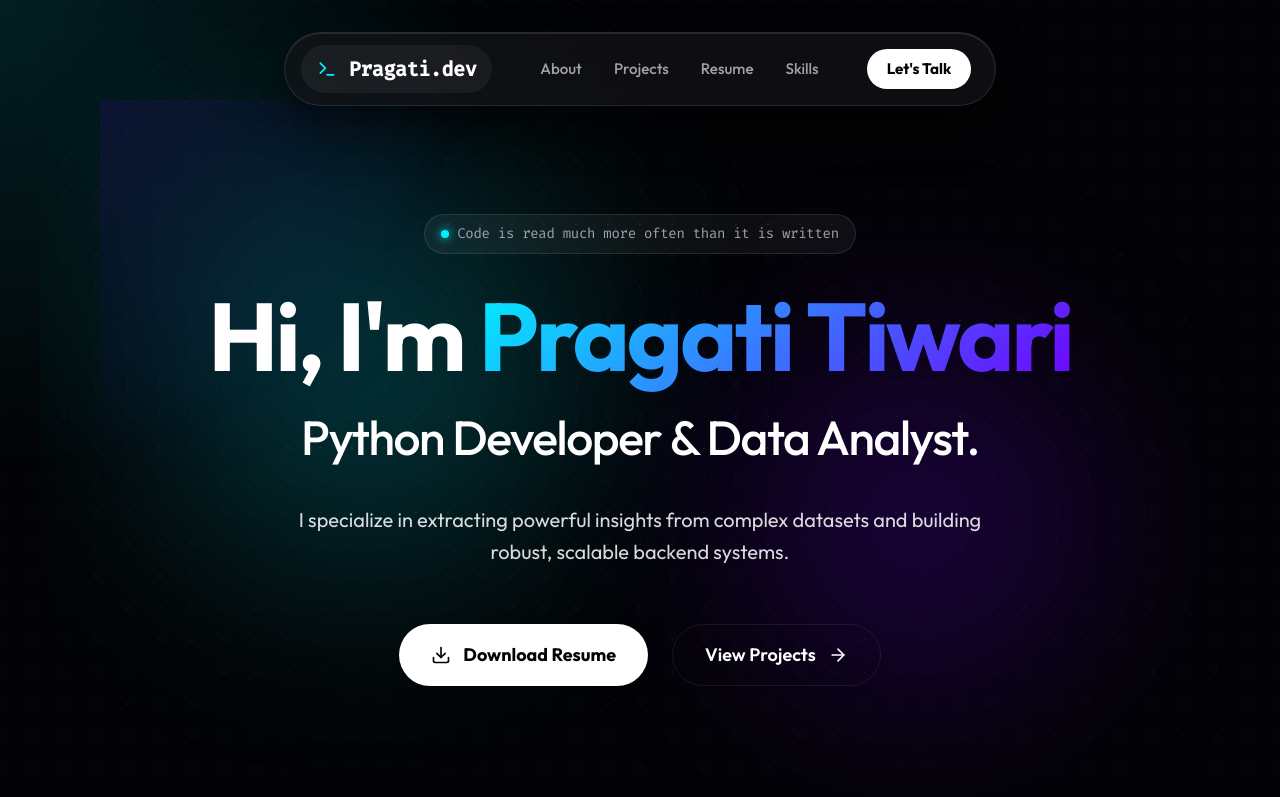
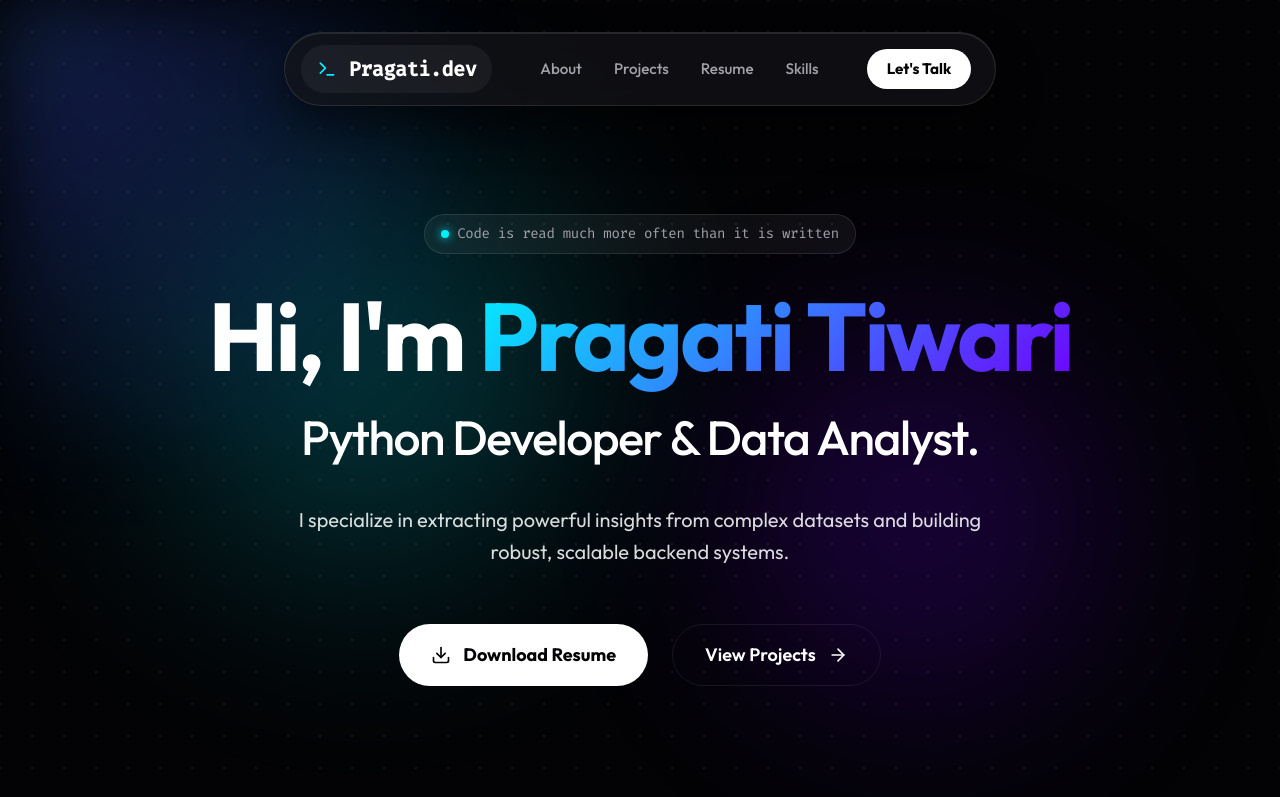
Before and after one commit to ashishkapadia28/pragati, a React (Vite) app: page / in a window 1280 px wide. Shown: the top 797 px of the page. Built offline with nearby package versions, Linux system fonts and the light colour scheme.

Commit message:
Fix hero background glow cut-off issues

```diff
--- a/src/components/Hero.tsx
+++ b/src/components/Hero.tsx
@@ -20,8 +20,8 @@ const Hero = () => {
     return () => window.removeEventListener("mousemove", handleMouseMove);
   }, [mouseX, mouseY]);
 
-  const backgroundGradient = useMotionTemplate`radial-gradient(600px circle at ${springX}px ${springY}px, rgba(0, 240, 255, 0.12), transparent 80%)`;
-  const backgroundGradientAlt = useMotionTemplate`radial-gradient(500px circle at ${springX}px ${springY}px, rgba(112, 0, 255, 0.1), transparent 80%)`;
+  const backgroundGradient = useMotionTemplate`radial-gradient(600px circle at ${springX}px ${springY}px, rgba(0, 240, 255, 0.15), rgba(0, 240, 255, 0) 80%)`;
+  const backgroundGradientAlt = useMotionTemplate`radial-gradient(500px circle at calc(${springX}px + 100px) calc(${springY}px + 100px), rgba(112, 0, 255, 0.15), rgba(112, 0, 255, 0) 80%)`;
 
   return (
     <section
@@ -33,17 +33,16 @@ const Hero = () => {
         justifyContent: 'center',
         textAlign: 'center',
         paddingTop: '100px', // account for navbar
-        position: 'relative',
-        overflow: 'hidden'
+        position: 'relative'
       }}
       className="container"
     >
       {/* Interactive Background Glows */}
       <motion.div
-        style={{ position: 'fixed', top: 0, left: 0, right: 0, bottom: 0, background: backgroundGradient, pointerEvents: 'none', zIndex: 0 }}
+        style={{ position: 'fixed', top: 0, left: 0, right: 0, bottom: 0, background: backgroundGradient, pointerEvents: 'none', zIndex: 0, filter: 'blur(40px)' }}
       />
       <motion.div
-        style={{ position: 'fixed', top: '100px', left: '100px', right: 0, bottom: 0, background: backgroundGradientAlt, pointerEvents: 'none', zIndex: 0 }}
+        style={{ position: 'fixed', top: 0, left: 0, right: 0, bottom: 0, background: backgroundGradientAlt, pointerEvents: 'none', zIndex: 0, filter: 'blur(40px)' }}
       />
 
       {/* Static fallback orbs for non-moving parts */}
```
